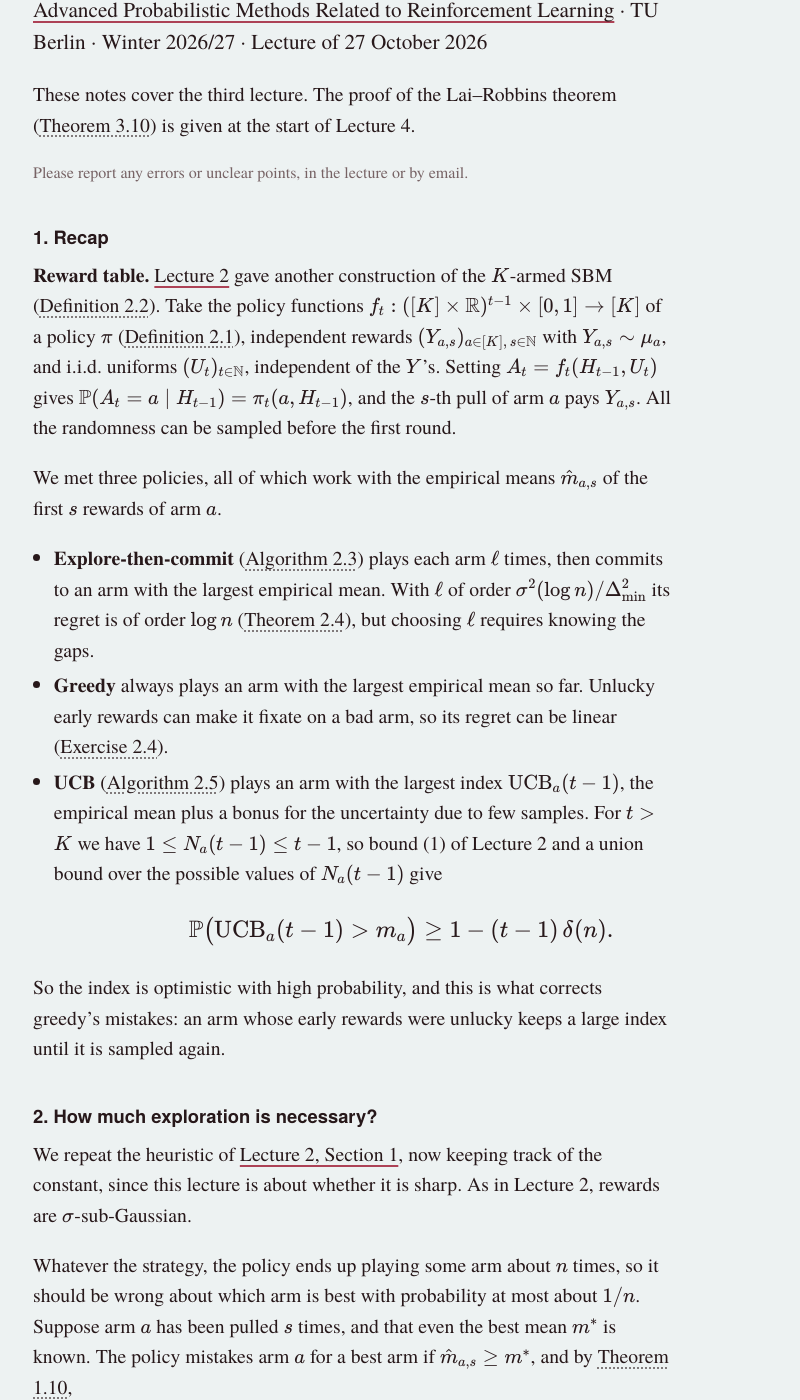
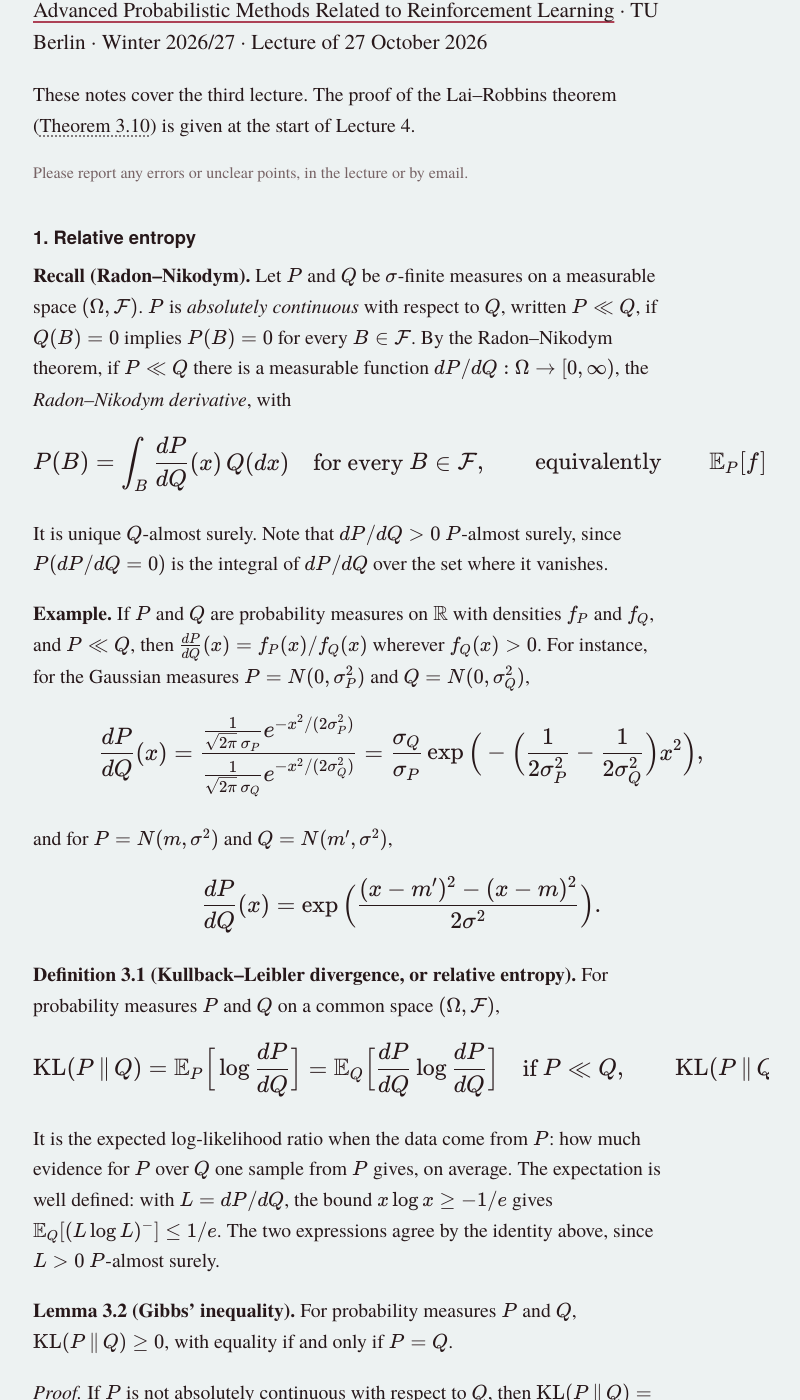
Before and after one commit to iyertejas/iyertejas.github.io, a Jekyll site: the page built from course-rl-2026-lecture-3.md, in a window 1280 px wide and 1400 px high, scrolled down 202 px. Shown: the whole window, without its empty margins (231-1031 px from the left). Built offline with Jekyll 4.4.1, drawn with Linux system fonts in a browser that asks for light colours; some of the changed text lies outside the part shown.

Commit message:
Lecture 3: drop the recap and the log n heuristic

```diff
--- a/course-rl-2026-lecture-3.md
+++ b/course-rl-2026-lecture-3.md
@@ -17,43 +17,7 @@ These notes cover the third lecture. The proof of the Lai–Robbins theorem ([Th
 Please report any errors or unclear points, in the lecture or by email.
 {: .note}
 
-## 1. Recap
-
-**Reward table.** [Lecture 2](course-rl-2026-lecture-2.html) gave another construction of the $$K$$-armed SBM ([Definition 2.2](course-rl-2026-lecture-2.html#definition-2-2)). Take the policy functions $$f_t : ([K] \times \mathbb R)^{t-1} \times [0, 1] \to [K]$$ of a policy $$\pi$$ ([Definition 2.1](course-rl-2026-lecture-2.html#definition-2-1)), independent rewards $$(Y_{a,s})_{a \in [K],\, s \in \mathbb N}$$ with $$Y_{a,s} \sim \mu_a$$, and i.i.d. uniforms $$(U_t)_{t \in \mathbb N}$$, independent of the $$Y$$'s. Setting $$A_t = f_t(H_{t-1}, U_t)$$ gives $$\mathbb P(A_t = a \mid H_{t-1}) = \pi_t(a, H_{t-1})$$, and the $$s$$-th pull of arm $$a$$ pays $$Y_{a,s}$$. All the randomness can be sampled before the first round.
-
-We met three policies, all of which work with the empirical means $$\hat m_{a,s}$$ of the first $$s$$ rewards of arm $$a$$.
-
-- **Explore-then-commit** ([Algorithm 2.3](course-rl-2026-lecture-2.html#algorithm-2-3)) plays each arm $$\ell$$ times, then commits to an arm with the largest empirical mean. With $$\ell$$ of order $$\sigma^2(\log n)/\Delta_{\min}^2$$ its regret is of order $$\log n$$ ([Theorem 2.4](course-rl-2026-lecture-2.html#theorem-2-4)), but choosing $$\ell$$ requires knowing the gaps.
-- **Greedy** always plays an arm with the largest empirical mean so far. Unlucky early rewards can make it fixate on a bad arm, so its regret can be linear ([Exercise 2.4](course-rl-2026-sheet-2.html#exercise-2-4)).
-- **UCB** ([Algorithm 2.5](course-rl-2026-lecture-2.html#algorithm-2-5)) plays an arm with the largest index $$\mathrm{UCB}_a(t-1)$$, the empirical mean plus a bonus for the uncertainty due to few samples. For $$t > K$$ we have $$1 \le N_a(t-1) \le t-1$$, so bound (1) of Lecture 2 and a union bound over the possible values of $$N_a(t-1)$$ give
-
-$$
-\mathbb P\big(\mathrm{UCB}_a(t-1) > m_a\big) \ge 1 - (t-1)\,\delta(n).
-$$
-
-So the index is optimistic with high probability, and this is what corrects greedy's mistakes: an arm whose early rewards were unlucky keeps a large index until it is sampled again.
-
-## 2. How much exploration is necessary?
-
-We repeat the heuristic of [Lecture 2, Section 1](course-rl-2026-lecture-2.html#1-how-much-regret-to-expect), now keeping track of the constant, since this lecture is about whether it is sharp. As in Lecture 2, rewards are $$\sigma$$-sub-Gaussian.
-
-Whatever the strategy, the policy ends up playing some arm about $$n$$ times, so it should be wrong about which arm is best with probability at most about $$1/n$$. Suppose arm $$a$$ has been pulled $$s$$ times, and that even the best mean $$m^*$$ is known. The policy mistakes arm $$a$$ for a best arm if $$\hat m_{a,s} \ge m^*$$, and by [Theorem 1.10](course-rl-2026-lecture-1.html#theorem-1-10),
-
-$$
-\mathbb P\big(\hat m_{a,s} \ge m^*\big) = \mathbb P\big(\hat m_{a,s} - m_a \ge \Delta_a\big) \le e^{-s\Delta_a^2/(2\sigma^2)}.
-$$
-
-This is at most $$1/n$$ once $$s \ge 2\sigma^2(\log n)/\Delta_a^2$$. Each of these $$s$$ pulls costs $$\Delta_a$$, so we expect
-
-$$
-R_n \approx \sum_{a:\, \Delta_a > 0} \frac{2\sigma^2 \log n}{\Delta_a}.
-$$
-
-**Remark.** The exponent is $$s\Delta_a^2/(2\sigma^2)$$, not $$s\Delta_a^2/(4\sigma^2)$$ as in the proof of [Theorem 2.4](course-rl-2026-lecture-2.html#theorem-2-4). There, [explore-then-commit](course-rl-2026-lecture-2.html#algorithm-2-3) compares two empirical means, whose difference is $$\sqrt 2\sigma$$-sub-Gaussian; here only arm $$a$$'s mean is estimated.
-
-The heuristic only shows that about $$2\sigma^2(\log n)/\Delta_a^2$$ samples *suffice* to make the error small. A lower bound must show that fewer samples *cannot* work, for any policy. That needs a way to measure how hard it is to tell two reward distributions apart, which is what relative entropy does. For Gaussian rewards the answer will be exactly the heuristic one, constant included ([Corollary 3.11](#corollary-3-11)).
-
-## 3. Relative entropy
+## 1. Relative entropy
 
 **Recall (Radon–Nikodym).** Let $$P$$ and $$Q$$ be $$\sigma$$-finite measures on a measurable space $$(\Omega, \mathcal F)$$. $$P$$ is *absolutely continuous* with respect to $$Q$$, written $$P \ll Q$$, if $$Q(B) = 0$$ implies $$P(B) = 0$$ for every $$B \in \mathcal F$$. By the Radon–Nikodym theorem, if $$P \ll Q$$ there is a measurable function $$dP/dQ : \Omega \to [0, \infty)$$, the *Radon–Nikodym derivative*, with
 
@@ -121,7 +85,7 @@ In (a), the divergence blows up as $$\sigma_P \to 0$$: a very concentrated $$P$$
 A coin is flipped and each flip $$x$$ is scored by $$\log (dP/dQ)(x)$$, the log of how much more likely it is under coin $$P$$ than under coin $$Q$$. The table shows that the average score of a flip of coin $$P$$ is exactly $$\mathrm{KL}(P \,\Vert\, Q)$$. So the total score $$\Lambda_N$$ after $$N$$ flips grows like $$N\, \mathrm{KL}(P \,\Vert\, Q)$$, by the law of large numbers, and reaches $$\log(1/\delta)$$ after about $$\log(1/\delta)/\mathrm{KL}(P \,\Vert\, Q)$$ flips. Flipping coin $$Q$$ instead, the total falls at rate $$\mathrm{KL}(Q \,\Vert\, P)$$, which is usually a different number. The test that stops at $$\pm\log(1/\delta)$$ names the wrong coin with probability at most $$\delta$$: under $$Q$$, $$e^{\Lambda_N}$$ is a nonnegative martingale with mean 1, so it reaches $$1/\delta$$ with probability at most $$\delta$$.
 {: .caption}
 
-## 4. The Bretagnolle–Huber inequality
+## 2. The Bretagnolle–Huber inequality
 
 A lower bound needs the following: if two laws are close in KL, then no event can be likely under one and unlikely under the other.
 
@@ -154,7 +118,7 @@ Combining the three displays, $$P(A) + Q(A^c) \ge \mathbb E_Q[L \wedge 1] \ge \f
 
 **Reading it.** Think of $$A$$ as the event "decide for $$Q$$", so that $$P(A)$$ and $$Q(A^c)$$ are the two errors of a test of $$P$$ against $$Q$$. If both are at most $$\delta$$, then $$\mathrm{KL}(P \,\Vert\, Q) \ge \log(1/(4\delta))$$. So making both errors of order $$1/n$$ needs information of order $$\log n$$; the simulation above shows that a simple test gets by with about that much. Nothing here requires independent data or a fixed sample size: $$A$$ can be any event about the history of a bandit run.
 
-## 5. Likelihoods of bandit histories
+## 3. Likelihoods of bandit histories
 
 Fix a policy $$\pi$$, a horizon $$n$$ and two $$K$$-armed SBMs, with environments $$\nu = (\mu_a)_{a \in [K]}$$ and $$\nu' = (\mu'_a)_{a \in [K]}$$, such that $$\mu_a \ll \mu'_a$$ for every arm $$a$$. Write $$\mathbb P_\nu$$ and $$\mathbb P_{\nu'}$$ for the laws of the history $$H_n \in ([K] \times \mathbb R)^n$$ when $$\pi$$ is run in $$\nu$$ and in $$\nu'$$, and $$\mathbb E_\nu$$, $$\mathbb E_{\nu'}$$ for the expectations.
 
@@ -256,11 +220,11 @@ $$
 **Remark 3.12.**
 {: #remark-3-12}
 
-1. **The heuristic was right.** [Section 2](#2-how-much-exploration-is-necessary) suggested $$2\sigma^2(\log n)/\Delta_a^2$$ pulls of arm $$a$$, and [Corollary 3.11](#corollary-3-11) shows no consistent policy can do better. [UCB](course-rl-2026-lecture-2.html#algorithm-2-5) with a more careful confidence level attains $$\limsup_n R_n/\log n \le \sum_{a : \Delta_a > 0} 2\sigma^2/\Delta_a$$ for Gaussian rewards ([Remark 2.7](course-rl-2026-lecture-2.html#remark-2-7)(2)). So $$2\sigma^2/\Delta_a$$ is exactly the right constant, and the 16 in [Theorem 2.6](course-rl-2026-lecture-2.html#theorem-2-6) is the price of our choices in its proof.
+1. **The constant is sharp.** [UCB](course-rl-2026-lecture-2.html#algorithm-2-5) with a more careful confidence level attains $$\limsup_n R_n/\log n \le \sum_{a : \Delta_a > 0} 2\sigma^2/\Delta_a$$ for Gaussian rewards ([Remark 2.7](course-rl-2026-lecture-2.html#remark-2-7)(2)). So, by [Corollary 3.11](#corollary-3-11), $$2\sigma^2/\Delta_a$$ is exactly the right constant, and the 16 in [Theorem 2.6](course-rl-2026-lecture-2.html#theorem-2-6) is the price of our choices in its proof.
 2. **The order in KL matters.** The true distribution $$\mu_a$$ comes first in $$d_a$$. For Bernoulli arms one can show that $$d_a = \mathrm{kl}(m_a, m^*)$$, where $$\mathrm{kl}(x, y) = \mathrm{KL}(\mathrm{Ber}(x) \,\Vert\, \mathrm{Ber}(y))$$, and this differs from $$\mathrm{kl}(m^*, m_a)$$ in general.
 3. **Unstructured classes matter.** If the arms are coupled, the class is not unstructured, and [Theorem 3.10](#theorem-3-10) need not apply. Conversely, if $$\mathcal M$$ is too rich, $$d_a$$ can be 0, and then no consistent policy has logarithmic regret.
 
-## 7. Next lecture
+## 5. Next lecture
 
 Lecture 4 starts with a short recap and the proof of [Theorem 3.10](#theorem-3-10). The same two tools, the divergence decomposition ([Lemma 3.6](#lemma-3-6)) and Bretagnolle–Huber ([Theorem 3.4](#theorem-3-4)), then give a lower bound at the other scale. For a fixed horizon $$n$$, gaps of order $$\sigma\sqrt{K/n}$$ force regret of order $$\sigma\sqrt{Kn}$$ on every policy.
 
```
Also changed, not shown: other parts of course-rl-2026-lecture-3.md (+1 -1 lines), course-rl-2026-results.md (+1 -1 lines), course-rl-2026-sheet-2.md (+1 -1 lines).
